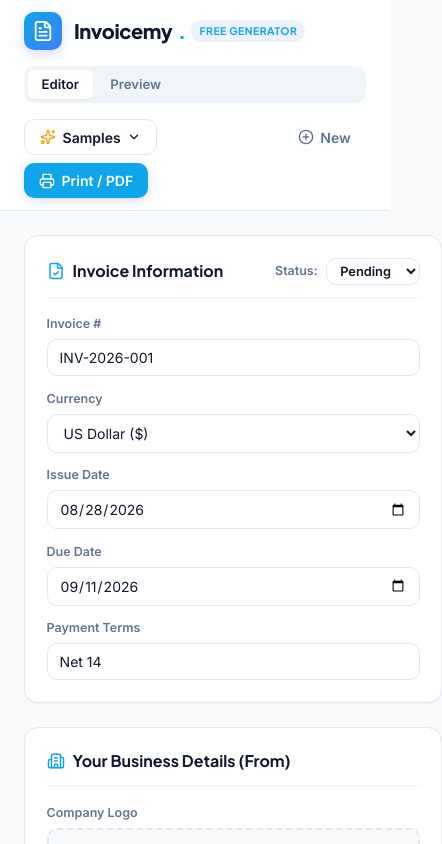
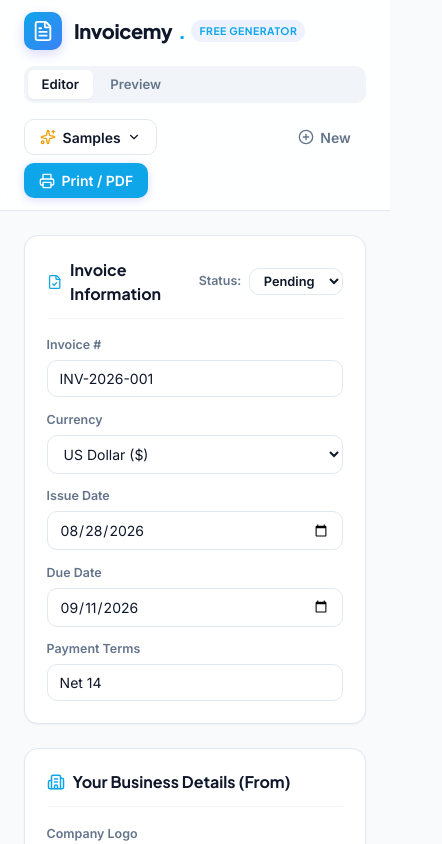
Before and after one commit to tolulopeolugbebi/Invoicemy, a React (Vite) app: page / in a window 390 px wide. Shown: the top 844 px of the page, 442 px wide, since content can reach past the window. Built offline with nearby package versions, Linux system fonts and the light colour scheme.

Commit message:
Fixed remaining mobile responsiveness issues

```diff
--- a/src/index.css
+++ b/src/index.css
@@ -1144,6 +1144,7 @@ button {
   .invoice-paper-wrapper {
     overflow-x: auto;
   }
+  .editor-column,
   .preview-column {
     min-width: 0;
   }
```
Also changed, not shown: 1 other file (tests, documents, lock files or other folders).
